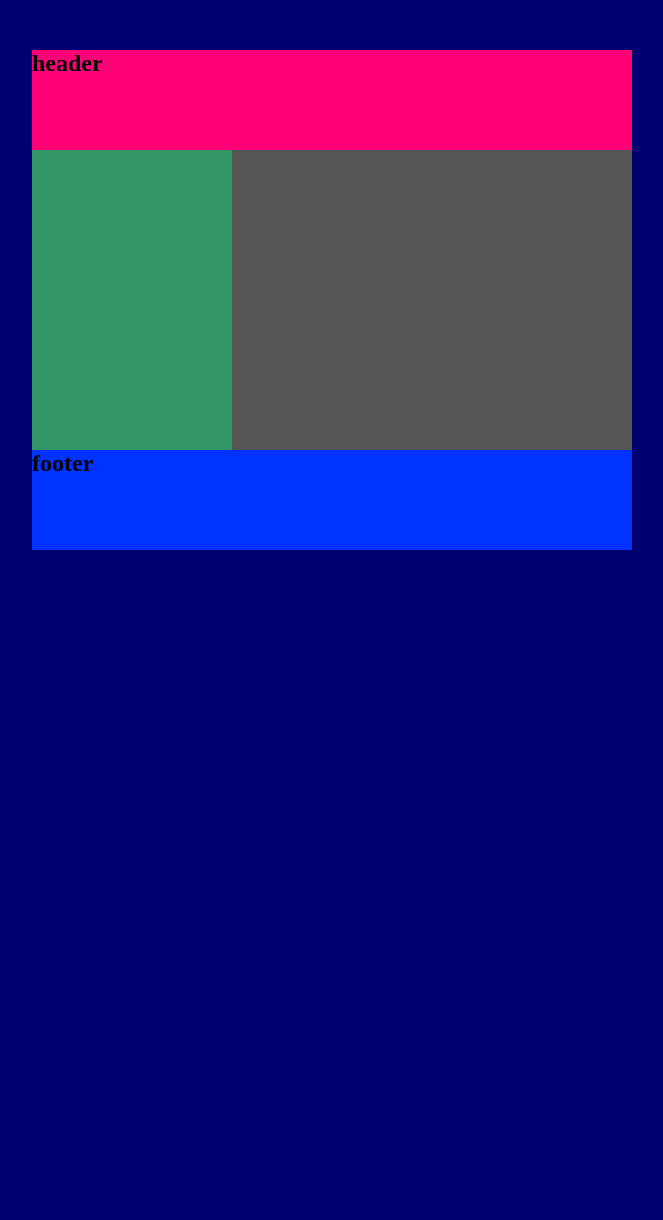
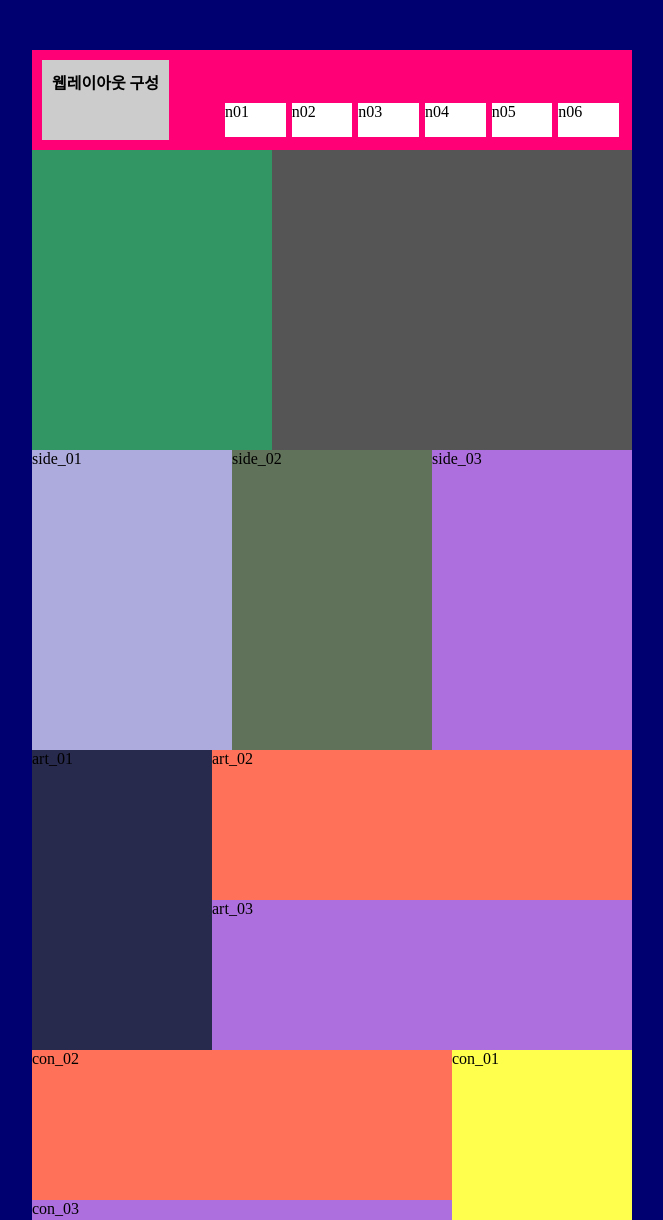
Before and after one commit to YurimHa/frontendStudy, a plain HTML site: page code/step_001/html/c_layout_code_002.html in a window 1280 px wide. Shown: the top 1220 px of the page, without its empty margins (308-971 px from the left). Before the commit the page ends 800 px from the top, so only its background shows below. Drawn offline with Linux system fonts and the light colour scheme.

Commit message:
웹 레이아웃 완성

```diff
--- a/code/step_001/css/c_layout_code_002.css
+++ b/code/step_001/css/c_layout_code_002.css
@@ -1,11 +1,26 @@
 @charset "UTF-8";
 /* c_layout_code_002.css */
+/* 16px === 12pt === 100% === 1em === 1rem */
+/* ps/Ai : 72dpi : 16px === 16pt */
+/* 변수: 미리 설정되어 있는 이름에 값을 부여하고, 필요에 따라 불러와서 사용하는 기능, 때때로 그 이름의 값을 변동할 수 있는 것 */
+/* 초기값 설정 */
+html, body {
+    --color-red1: #ff0077;
+    --color-green1: #329664;
+
+}
 
 /* Reset.css */
 html, body { margin: 0; }
 h1, h2, h3, h4, h5, h6, p { margin: 0;}
+ul { margin:0; padding:0; list-style: none;}
+a {color:inherit; text-decoration: none;}
 
+/* Common.css */
 .blind {width:0; height:0; overflow:hidden}
+.clearfix {height: auto;}
+.clearfix:after,
+.clearfix::after {content:""; display: block; clear:both; width:100%; height: 0;}
 
 /* Design.css */
 body { background-color: #000070;}
@@ -14,16 +29,58 @@ body { background-color: #000070;}
     }
 /* header ========================= */
 #header { width: 100%; height:100px;
-    background-color: #ff0077;}
+    padding: 10px; box-sizing: border-box;
+    background-color: #ff0077;
+    background-color: var(--color-red1);
+}
+
+h1 { float: left; font-size: 1rem; height:80px; background-color:#ccc;}
+h1 a {display: block; width: 100%; height: 100%; margin: 10px;}
+.navigation{ float: right;
+    width: 400px; height: 80px;
+    padding-top: 40px; box-sizing: border-box;
+    }
+.navigation > ul {width: 100%; height:100%;}
+.navigation  li {float: left; width: 16.666667%; width: calc(100% / 6); height: 100%; padding:3px; box-sizing: border-box;}
+.navigation  li > a { display: block;
+    width:100%; height: 100%; background-color: #fff;}
+
 /* section ========================= */
-#section { width: 100%; height: 300px;
-    background-color: #ffaa00;
+#section { width: 100%;
 }
-    .sect_01 { float:left; width:200px; height:300px; background-color: #329664;}
-    .sect_02 { float:left; width:400px; height:300px; background-color: #555;}
+    .sect_01 { float:left; width:40%; height:300px; background-color: #329664; background-color: var(--color-green1);}
+    .sect_02 { float:left; width:60%; height:300px; background-color: #555;}
 
-/* footer ========================= */
+    /* #section:after,
+    #section::after {content:""; display:block; clear:both; width: 100%; height: 0;} */
+
+/* aside ========================= */
+#aside { height:100px; height:auto; background-color: #d6e700;}
+.side_01 { float: left; width: 33.333333%; width:calc(100% / 3); height:300px; background-color: #adaadd;}
+.side_02 { float: left; width: 33.333334%; width:calc(100% / 3); height:300px; background-color: #607259;}
+.side_03 { float: left; width: 33.333333%; width:calc(100% / 3); height:300px; background-color: #ad6fdd;}
+/* #aside:after,
+#aside::after {content:""; clear:both; display:block; width: 100%; height:0;} */
+
+/* article ========================= */
+#article { width: 100%; height: auto; background-color: var(--color-green1);}
+.art_01 { float:left; width:30%; height:300px; background-color: #27294d;}
+.art_02 { float:left; width:70%; height:150px; background-color: #ff7259;}
+.art_03 { float:left; width:70%; height:150px; background-color: #ad6fdd;}
+
+/* #article:after,
+#article::after { content:""; display:block; clear:both; width:100%; height:0;} */
+
+/* content ========================= */
+#content {width:100%;}
+.con_01 { float:right; width: 30%; height: 500px; background-color: #ffff4d;}
+.con_02_wrap {float:left; width: 70%; height: auto;}
+.con_02 { width: 100%; height: 150px; background-color: #ff7259;}
+.con_03 { width: 100%; height: 350px; background-color: #ad6fdd;}
+
+/* footer ====================== */
 #footer {
     width: 100%; height: 100px;
     background: #03f;
+
 }
--- a/code/step_001/html/c_layout_code_002.html
+++ b/code/step_001/html/c_layout_code_002.html
@@ -10,15 +10,50 @@
 <body>
     <!-- layout -->
     <div id="wrap">
-        <h1 hidden>웹레이아웃 구성</h1>
+
         <div id="header">
-            <h2>header</h2>
+            <h1><a href="./a_content.html" target="_blink" title="웹레이아웃 구성">웹레이아웃 구성</a></h1>
+            <div class="navigation">
+                <h2 class="blind">navigation</h2>
+                <ul>
+                    <li><a href="#">n01</a></li>
+                    <li><a href="#">n02</a></li>
+                    <li><a href="#">n03</a></li>
+                    <li><a href="#">n04</a></li>
+                    <li><a href="#">n05</a></li>
+                    <li><a href="#">n06</a></li>
+                </ul>
+            </div>
         </div> <!--#header-->
-        <div id="section">
+        <div id="section" class="clearfix">
             <h2 class="blind">section</h2>
             <div class="sect_01"></div>
             <div class="sect_02"></div>
         </div> <!--#section-->
+
+        <div id="aside" class="clearfix">
+            <h2 class="blind">aside</h2>
+            <div class="side_01">side_01</div>
+            <div class="side_02">side_02</div>
+            <div class="side_03">side_03</div>
+        </div> <!-- // #aside -->
+        <div id="article" class="clearfix">
+            <h2 class="blind">article</h2>
+            <div class="art_01">art_01</div>
+            <div class="art_02">art_02</div>
+            <div class="art_03">art_03</div>
+        </div> <!-- // #article -->
+
+        <div id="content" class="clearfix">
+            <h2 class="blind">content</h2>
+            <div class="con_01"><a href="#">con_01</a></div>
+            <div class = "con_02_wrap">
+                <div class="con_02"><a href="#">con_02</a></div>
+                <div class="con_03"><a href="#">con_03</a></div>
+            </div>
+
+        </div>
+
 
         <div id="footer">
             <h2>footer</h2>
```
